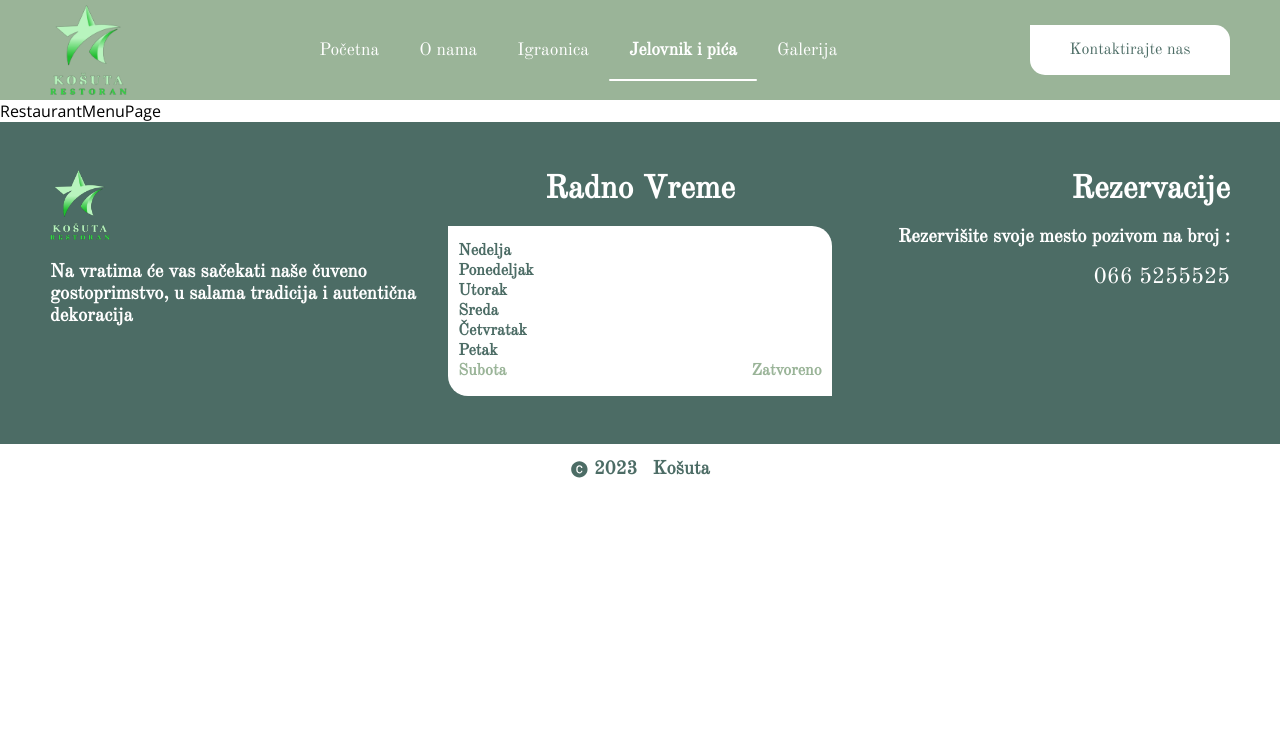
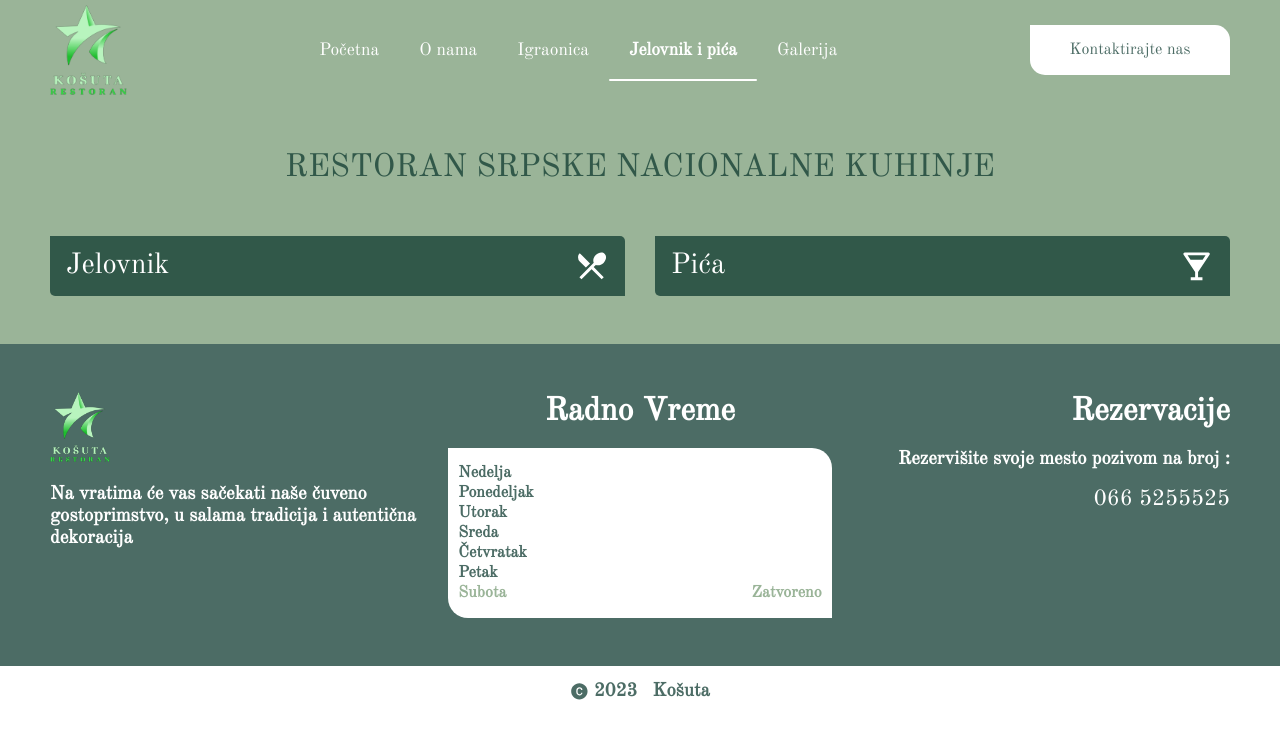
Before and after one commit to DenisPozder/Kosuta, a React (Create React App) app: page /restoran/jelovnik in a window 1280 px wide. Shown: the top 738 px of the page. Built offline with nearby package versions, Linux system fonts and the light colour scheme; a web font is replaced by a local one.

Commit message:
Starting Menu For Restaurant

```diff
--- a/src/App.js
+++ b/src/App.js
@@ -15,7 +15,7 @@ import MediumHallPage from './Pages/MediumHallPage/MediumHallPage';
 import SmallHallPage from './Pages/SmallHallPage/SmallHallPage';
 import HallGalleryPage from './Pages/HallGalleryPage/HallGalleryPage';
 import RestaurantGallery from './Pages/RestaurantGallery/RestaurantGallery';
-import RestaurantMenuPage from './Pages/RestaurantMenu/RestaurantMenuPage';
+import RestaurantMenuPage from './Pages/RestaurantMenuPage/RestaurantMenuPage';
 
 function App() {
   return (
--- /dev/null
+++ b/src/Pages/RestaurantMenuPage/Components/RestaurantMenuHeader/RestaurantMenuHeader.jsx
@@ -0,0 +1,30 @@
+import React, { useEffect, useState } from 'react'
+import './restaurant-menu-header.css'
+import { MdRestaurantMenu } from "react-icons/md";
+import { BiSolidDrink } from "react-icons/bi";
+
+const RestaurantMenuHeader = () => {
+
+    const [ category, setCategory ] = useState("MEALS")
+
+    useEffect(() => {
+    },[])
+
+  return (
+    <div className="restaurant-menu-header">
+        <div className="rmh-content">
+            <h1>restoran srpske nacionalne kuhinje</h1>
+            <div className="rmhc-items">
+                <div className="rmhc-item">
+                    <h3 className='rmhc-h3'><span>Jelovnik</span> <MdRestaurantMenu /></h3>
+                </div>
+                <div className="rmhc-item">
+                    <h3 className='rmhc-h3'><span>Pića</span> <BiSolidDrink /></h3>
+                </div>
+            </div>
+        </div>
+    </div>
+  )
+}
+
+export default RestaurantMenuHeader
--- /dev/null
+++ b/src/Pages/RestaurantMenuPage/Components/RestaurantMenuHeader/restaurant-menu-header.css
@@ -0,0 +1,139 @@
+.restaurant-menu-header {
+    width: 100%;
+    height: auto;
+    padding: 3rem 0;
+    background-color: var(--restaurant-background);
+}
+
+.rmh-content {
+    width: auto;
+    height: 100%;
+    margin: 0 80px;
+    display: flex;
+    align-items: center;
+    justify-content: center;
+    flex-direction: column;
+}
+
+.rmh-content h1 {
+    text-transform: uppercase;
+    font-family: var(--restaurant-font);
+    color: var(--dark-color);
+    font-weight: 100;
+    text-align: center;
+    user-select: none;
+    margin-bottom: 3rem;
+}
+
+.rmhc-items {
+    display: grid;
+    grid-template-columns: repeat(2, 1fr);
+    column-gap: 30px;
+    width: 100%;
+}
+
+.rmhc-item {
+    width: 100%;
+    height: 60px;
+    background-color: var(--dark-color);
+    display: flex;
+    align-items: center;
+    justify-content: center;
+    cursor: pointer;
+    border-bottom-left-radius: 5px;
+    border-top-right-radius: 5px;
+    position: relative;
+}
+
+.rmhc-item::after {
+    content: '';
+    position: absolute;
+    width: 0%;
+    height: 100%;
+    top: 0;
+    left: 0;
+    background-color: var(--white);
+    border-bottom-left-radius: 5px;
+    border-top-right-radius: 5px;
+    transition: all .4s ease;
+}
+
+.rmhc-item:hover::after {
+    width: 100%;
+}
+
+.rmhc-item:hover h3 {
+    color: var(--dark-color);
+}
+
+.rmhc-item h3 {
+    display: flex;
+    align-items: center;
+    justify-content: space-between;
+    margin: 0 1rem;
+    width: 100%;
+    font-size: 1.8rem;
+    font-weight: 100;
+    font-family: var(--restaurant-font);
+    color: var(--white);
+    transition: color .4s ease;
+    z-index: 2;
+}
+
+.rmhc-item h3 svg {
+    font-size: 2.2rem;
+}
+
+@media only screen and (max-width: 1440px) {
+    .rmh-content {
+        margin: 0 50px;
+    }
+}
+
+@media only screen and (max-width: 1024px) {
+    .rmh-content {
+        margin: 0 25px;
+    }
+}
+
+@media only screen and (max-width: 768px) {
+    .rmh-content {
+        margin: 0 15px;
+    }
+
+    .rmh-content h1 {
+        font-size: 1.8rem;
+    }
+
+    .rmhc-items {
+        column-gap: 15px;
+    }
+
+    .rmhc-item h3 {
+        margin: 0.5rem;
+    }
+}
+
+@media only screen and (max-width: 480px) {
+    .rmh-content {
+        margin: 0 10px;
+    }
+
+    .rmh-content h1 {
+        font-size: 1.6rem;
+    }
+
+    .rmhc-item h3 {
+        font-size: 1.5rem;
+    }
+
+    .rmhc-item h3 svg {
+        font-size: 1.8rem;
+    }
+}
+
+@media only screen and (max-width: 376px) {
+    .rmh-content {
+        margin: 0 5px;
+    }
+}
--- a/src/Pages/RestaurantMenu/RestaurantMenuPage.jsx
+++ b/src/Pages/RestaurantMenuPage/RestaurantMenuPage.jsx
@@ -1,11 +1,12 @@
 import React from 'react'
 import RestaurantLayout from '../../Layout/RestaurantLayout/RestaurantLayout'
+import RestaurantMenuHeader from './Components/RestaurantMenuHeader/RestaurantMenuHeader'
 
 const RestaurantMenuPage = () => {
   return (
     <>
     <RestaurantLayout>
-        RestaurantMenuPage
+      <RestaurantMenuHeader />
     </RestaurantLayout>
     </>
   )
```
